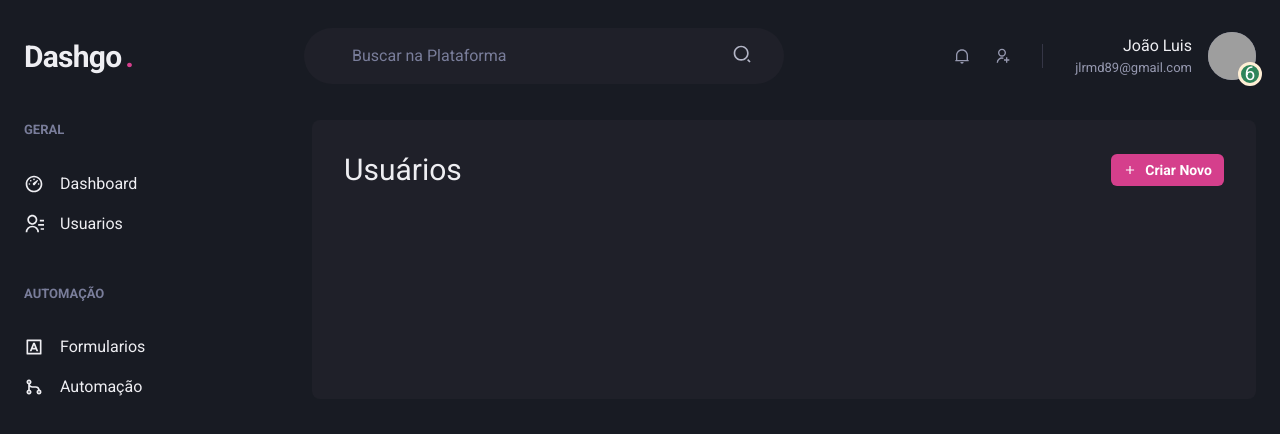
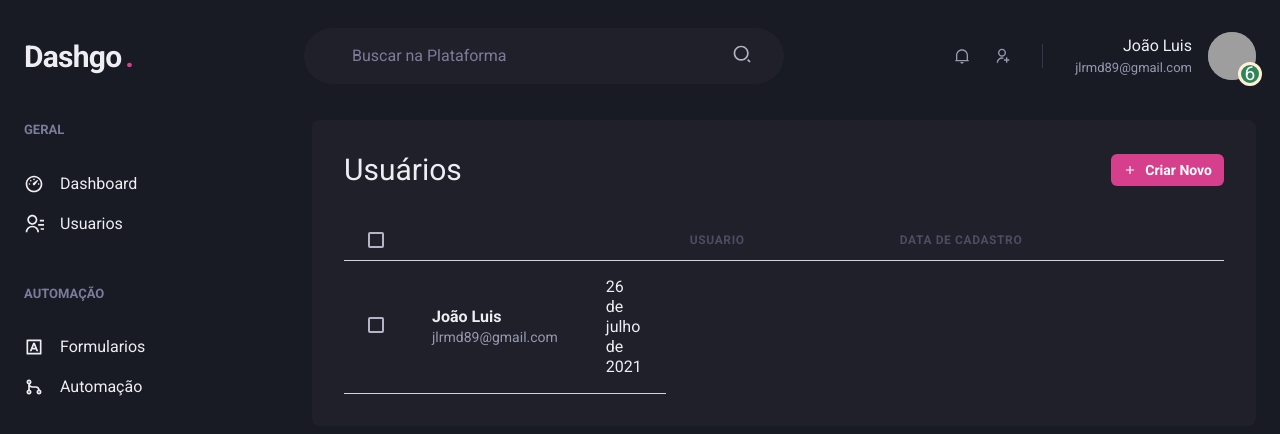
Before and after one commit to JUAUMDEV89/dashgo, a Next.js app: page /users in a window 1280 px wide. Shown: the top 434 px of the page. Built offline with nearby package versions, Linux system fonts and the light colour scheme; grey boxes are pictures that could not be loaded.

Commit message:
create user page

```diff
--- a/package.json
+++ b/package.json
@@ -3,7 +3,7 @@
   "version": "0.1.0",
   "private": true,
   "scripts": {
-    "dev": "next dev",
+    "dev": "next dev -p 8080",
     "build": "next build",
     "start": "next start",
     "lint": "next lint"
--- a/pages/users/index.tsx
+++ b/pages/users/index.tsx
@@ -1,4 +1,16 @@
-import { Box, Flex, Button, Heading, Icon} from "@chakra-ui/react";
+import { Box
+    ,Flex
+    ,Button
+    ,Heading
+    ,Icon
+    ,Table
+    ,Thead
+    ,Tr
+    ,Th
+    ,Checkbox
+    ,Tbody
+    ,Td
+    ,Text} from "@chakra-ui/react";
 import { RiAddLine } from "react-icons/ri";
 
 import { Header } from '../../components/header';
@@ -10,6 +22,7 @@ export default function UserList(){
           <Header />
 
           <Flex w="100%" my="6" maxWidth={1400} mx="auto" px="6">
+
               <SideBar />
 
               <Box flex="1" borderRadius={8} bg="gray.800" p="8">
@@ -27,8 +40,40 @@ export default function UserList(){
                           Criar Novo
                       </Button>
                   </Flex>
+                  <Table>
+              <Thead>
+                  <Tr>
+                      <Th px="6" color="gray.300" width="8">
+                         <Checkbox colorScheme="pink" />
+                      </Th>
+                      <Th>
+                          Usuario
+                      </Th>
+                      <Th>
+                          Data de Cadastro
+                      </Th>
+                  </Tr>
+                  <Tbody w="100%">
+                      <Tr>
+                          <Td px="6">
+                            <Checkbox colorScheme="pink" />
+                          </Td>
+                          <Td>
+                            <Box>
+                                <Text fontWeight="bold">João Luis</Text>
+                                <Text fontSize="sm" color="gray.300">jlrmd89@gmail.com</Text>
+                            </Box>
+                          </Td>
+                          <Td>
+                             26 de julho de 2021
+                          </Td>
+                      </Tr>
+                  </Tbody>
+              </Thead>
+          </Table>
               </Box>
           </Flex>
       </Box>
+
     )
 }
```
